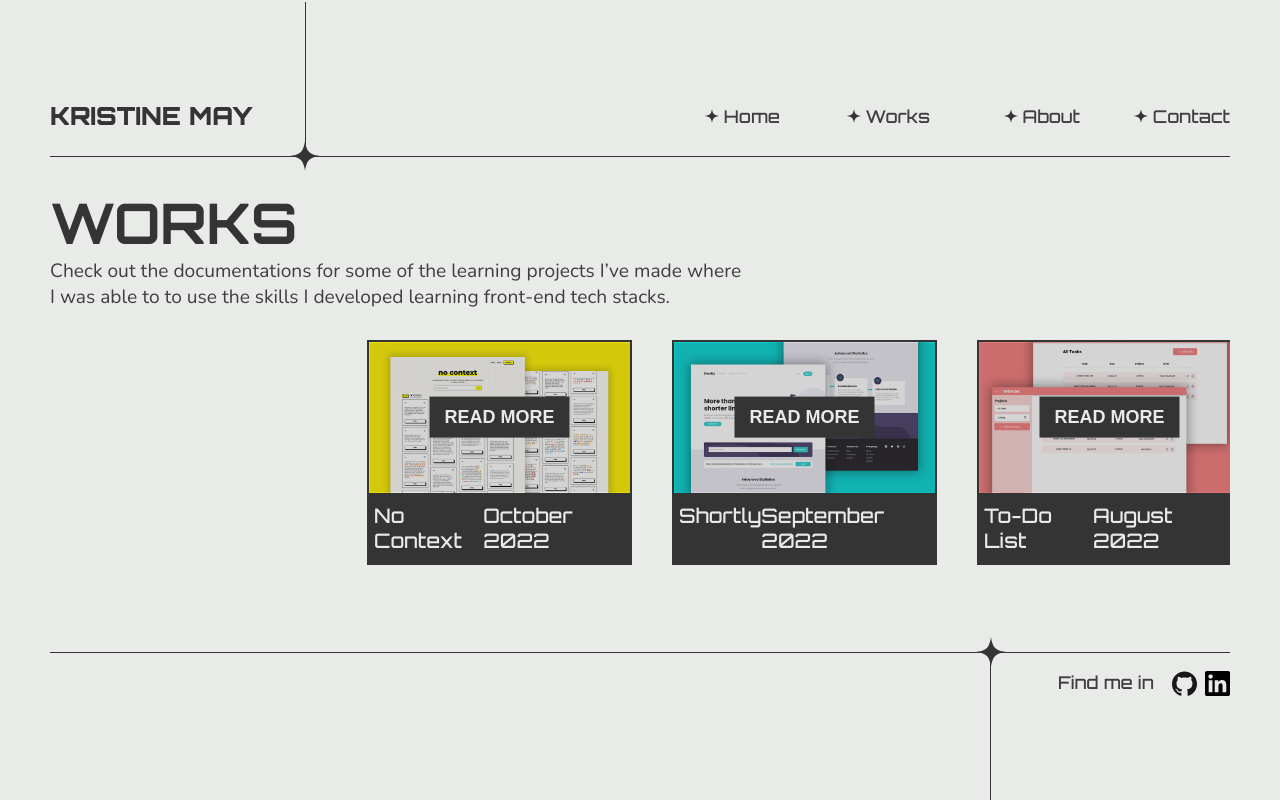
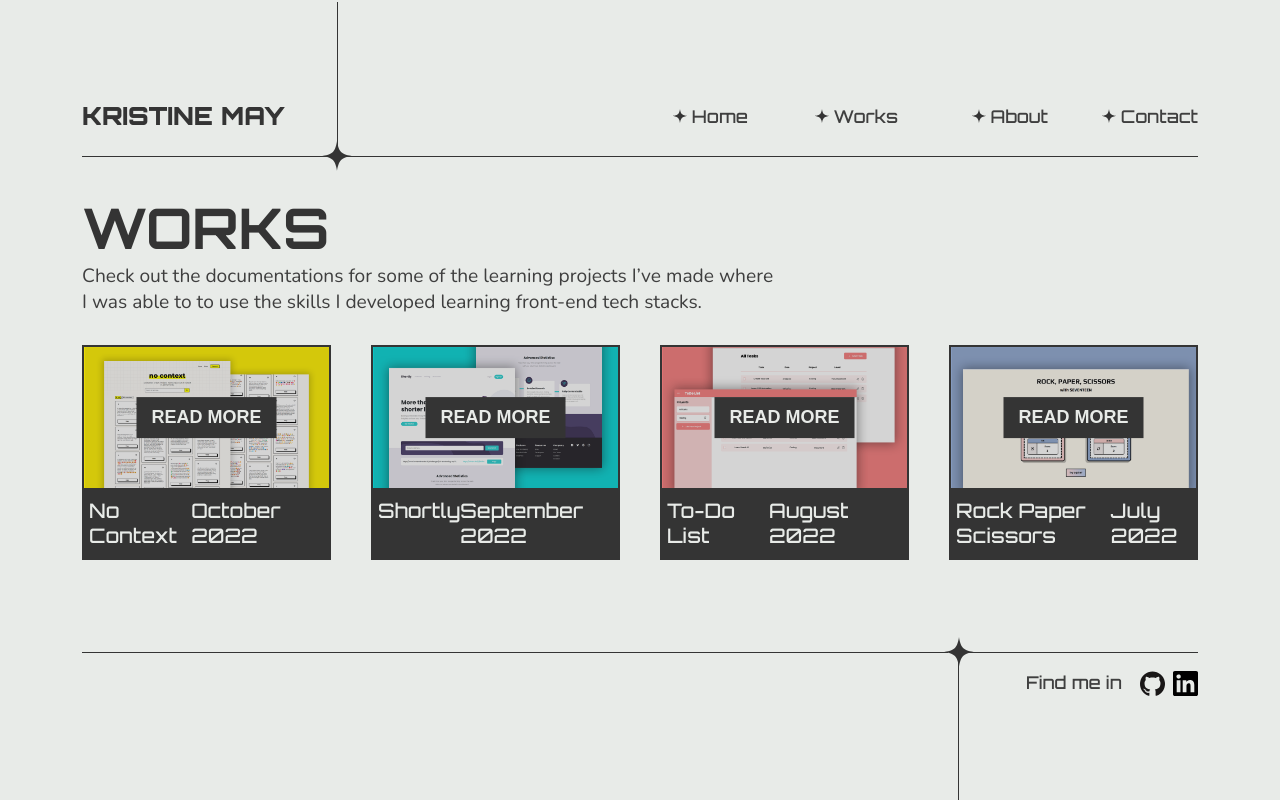
Before and after one commit to sn-tin/frontendkristine, a React (Create React App) app: page /works in a window 1280 px wide. Built offline with nearby package versions, Linux system fonts and the light colour scheme.

Commit message:
Move each wdith property of each section to App

```diff
--- a/src/components/About/About.styles.js
+++ b/src/components/About/About.styles.js
@@ -2,8 +2,8 @@ import styled from "styled-components";
 import { devices, theme } from "../../styles";
 
 const StyleAbout = styled.div`
-    width: 100%;
-    max-width: 1216px;
+    /* width: 100%;
+    max-width: 1216px; */
     margin: 50px auto;
     h1 {
         font-size: ${theme.heading.smaller};
--- a/src/components/Contact/Contact.style.js
+++ b/src/components/Contact/Contact.style.js
@@ -2,8 +2,8 @@ import styled from "styled-components";
 import { theme } from "../../styles";
 
 const StyledContact = styled.div`
-    width: 100%;
-    max-width: 1216px;
+    /* width: 100%;
+    max-width: 1216px; */
     margin: 0 auto;
     h1 {
         font-size: ${theme.heading.smaller};
--- a/src/components/Footer/Footer.style.js
+++ b/src/components/Footer/Footer.style.js
@@ -4,8 +4,8 @@ import { devices, theme } from "../../styles";
 
 
 const StyledFooter = styled.div`
-    width: 100%;
-    max-width: 1216px;
+    /* width: 100%;
+    max-width: 1216px; */
     display: flex;
     padding: 30px 0 50px;
     margin: 0 auto;
--- a/src/components/Home/Home.style.js
+++ b/src/components/Home/Home.style.js
@@ -2,8 +2,8 @@ import styled from "styled-components";
 import { devices, theme } from "../../styles";
 
 const Content = styled.div`
-    width: 100%;
-    max-width: 1216px;
+    /* width: 100%;
+    max-width: 1216px; */
     margin: 0 auto;
     display: flex;
     flex-direction: column;
--- a/src/components/Navbar/Navbar.style.js
+++ b/src/components/Navbar/Navbar.style.js
@@ -4,8 +4,8 @@ import lightStar from '../../assets/light-star.svg'
 import { theme, devices } from "../../styles.js"
 
 const StyledNavbar = styled.div`
-    width: 100%;
-    max-width: 1216px;
+    /* width: 100%;
+    max-width: 1216px; */
     display: flex;
     justify-content: space-between;
     align-content: center;
--- a/src/components/Works/WorkCards.js
+++ b/src/components/Works/WorkCards.js
@@ -1,4 +1,5 @@
 import { CardsWrapper, CardImg, Overlay, ReadButton, DetailsWrapper } from "./Works.styles";
+import { motion } from "framer-motion";
 
 const Cards = ({data}) => {
     const { id, img, name, date } = data;
--- a/src/components/Works/Works.js
+++ b/src/components/Works/Works.js
@@ -1,6 +1,7 @@
 import works from "./worksData";
 import Cards from "./WorkCards";
 import { WorkTexts, CardFlex } from "./Works.styles";
+import { motion } from "framer-motion";
 import NoContext from "./NoContext";
 import Shortly from "./Shortly";
 import ToDo from "./ToDo";
@@ -19,7 +20,7 @@ const Works = () => {
                 <h1>Works</h1>
                 <p>Check out the documentations for some of the learning projects I’ve made where I was able to to use the skills I developed learning front-end tech stacks.</p>
             </WorkTexts>
-            <CardFlex className="cards-flex">
+            <CardFlex drag="x" className="cards-flex">
                 {workCards}
             </CardFlex>
         </section>
--- a/src/components/Works/Works.styles.js
+++ b/src/components/Works/Works.styles.js
@@ -2,8 +2,8 @@ import styled from "styled-components";
 import { devices, theme } from "../../styles";
 
 const WorkTexts = styled.div`
-    width: 100%;
-    max-width: 1216px;
+    /* width: 100%;
+    max-width: 1216px; */
     margin: 0 auto;
     h1 {
         font-size: ${theme.heading.smaller};
@@ -19,7 +19,7 @@ const CardFlex = styled.div`
     display: flex;
     flex-direction: column;
     position: relative;
-    overflow-x: scroll;
+    overflow: hidden;
     scroll-behavior: smooth;
     margin: 30px 0;
     gap: 20px;
@@ -42,8 +42,6 @@ const CardsWrapper = styled.div`
     @media screen and (${devices.laptop}) {
         flex-direction: column;
         width: 527px;
-        position: relative;
-        left: 317px;
     }
 `
 
--- a/src/styles.js
+++ b/src/styles.js
@@ -67,8 +67,8 @@ p {
   font-family: ${theme.text.fontFam};
 }
 .App {
-    /* width: 100%;
-    max-width: 1246px; */
+    width: 100%;
+    max-width: 1216px;
     padding: 0 20px;
     margin: 0 auto;
     @media screen and (${devices.tablet}) and (max-width: ${sizes.laptop}) {
```
